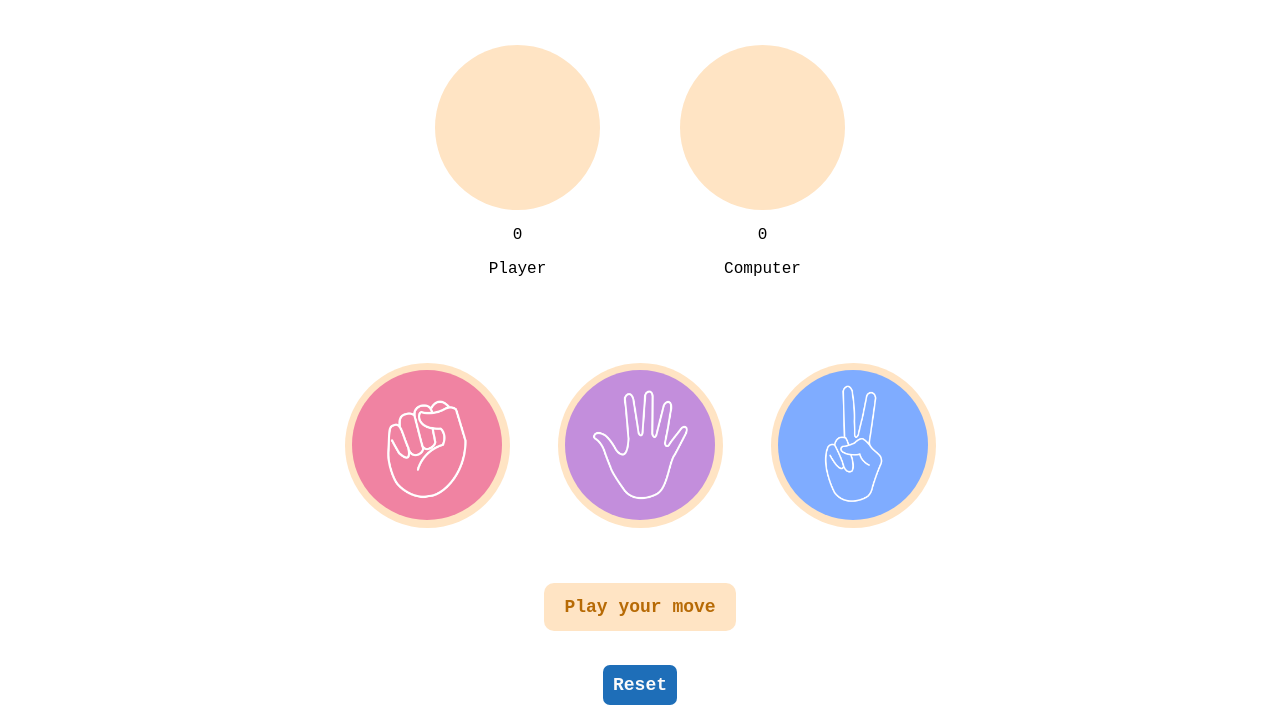
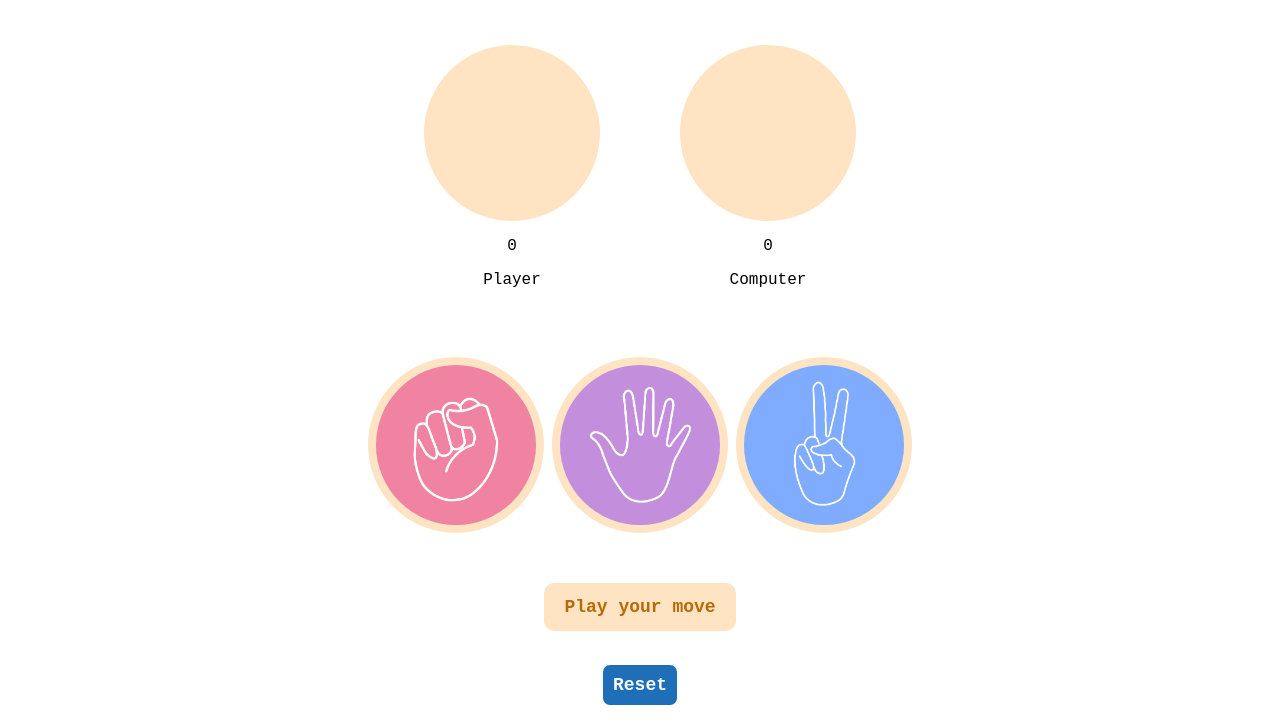
Before and after one commit to Sayan00007/Rock-Paper-Scissors, a plain HTML site: page index.html in a window 1280 px wide. Shown: the part 99-824 px from the top of the page. Drawn offline with Linux system fonts and the light colour scheme.

Commit message:
optimization

```diff
--- a/style.css
+++ b/style.css
@@ -7,8 +7,8 @@
 width: 100vw;
 }
 .selector {
-    height: 165px;
-    width: 165px;
+    height: 22vh;
+    width: 22vh;
     display: flex;
     justify-content: center;
     align-items: center;
@@ -20,8 +20,8 @@
     opacity: 0.5;
 }
 img {
-    height: 150px;
-    width: 150px;
+    height: 20vh;
+    width: 20vh;
     object-fit: cover;
     border-radius: 50%;
 }
@@ -29,8 +29,10 @@
     display: flex;
     justify-content: center;
     align-items: center;
-    gap: 3rem;
-    height: 30vmin;
+    gap: 1vh;
+    overflow: hidden;
+    height: 30vh;
+    width: 100%;
 }
 .score-board {
     display: flex;
@@ -42,7 +44,8 @@
     justify-content: center;
     gap: 5rem;
     margin-top: 3rem;
-    height: 35vmin;
+    height: 35vh;
+    width: 100%;
 }
 .header, h1 {
     background-color: bisque;
```
